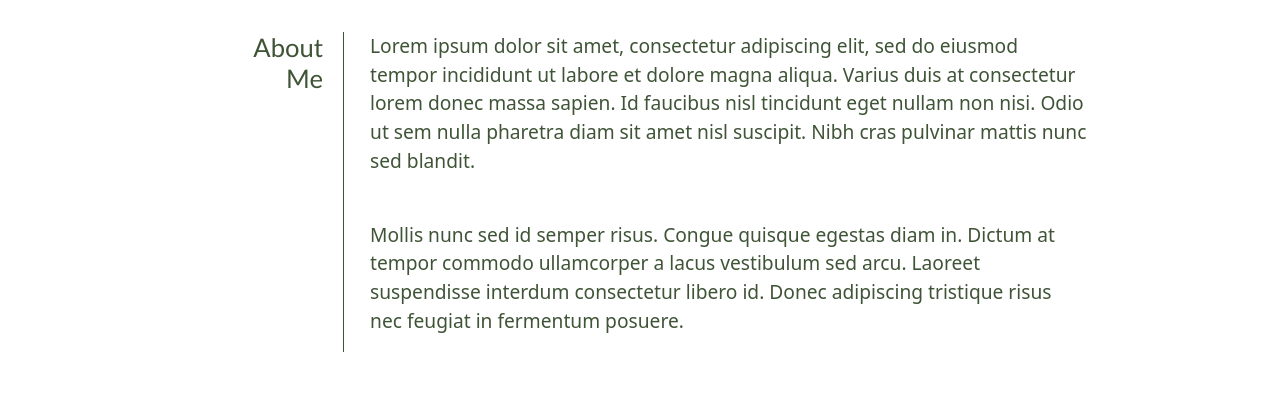
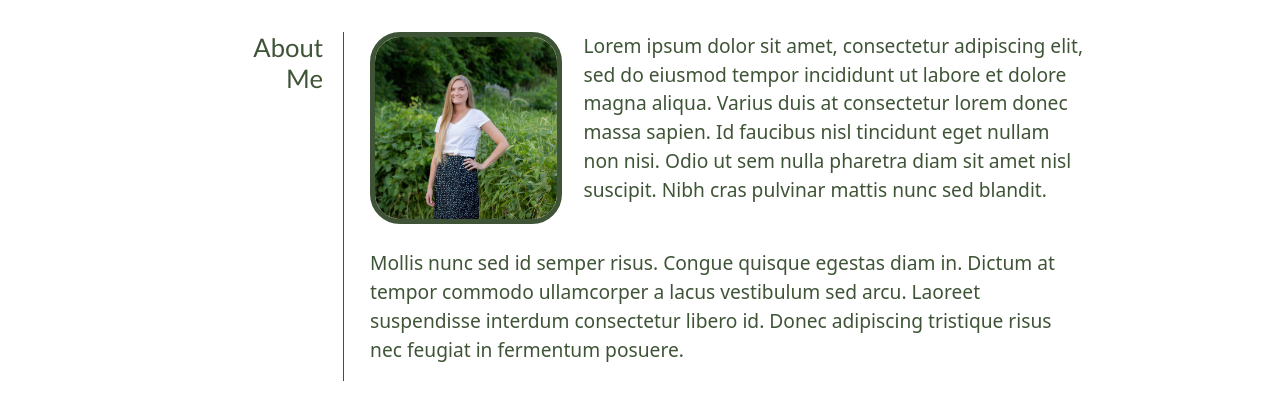
Before and after one commit to kristenpicard/Personal-Portfolio-Original, a plain HTML site: page index.html in a window 1280 px wide. Shown: the part 324-740 px from the top of the page. Drawn offline with nearby package versions, Linux system fonts and the light colour scheme.

Commit message:
Added photo of self

```diff
--- a/assets/css/style.css
+++ b/assets/css/style.css
@@ -52,6 +52,11 @@
     font-family: 'Trebuchet MS', 'Lucida Sans Unicode', 'Lucida Grande', 'Lucida Sans', Arial, sans-serif;
     text-align: right;
     max-width: 30%;
+}
+.test1 img {
+    height: 15vw;
+    float: left;
+    margin-right: 3%;
 }
 .test1 {
     margin:0;
--- a/index.html
+++ b/index.html
@@ -34,6 +34,7 @@
             <h2><a id="AboutMe"></a>About Me</h2>
 
                 <div class= body1>
+                    <img src="assets/images/GI9A4418 (2).jpg">
                     <p>
                         Lorem ipsum dolor sit amet, consectetur adipiscing elit, sed do eiusmod tempor incididunt ut labore et dolore magna aliqua. Varius duis at consectetur lorem donec massa sapien. Id faucibus nisl tincidunt eget nullam non nisi. Odio ut sem nulla pharetra diam sit amet nisl suscipit. Nibh cras pulvinar mattis nunc sed blandit.
                     </p>
```
Also changed, not shown: assets/images/GI9A4418 (2).jpg (added), 3 other files.
